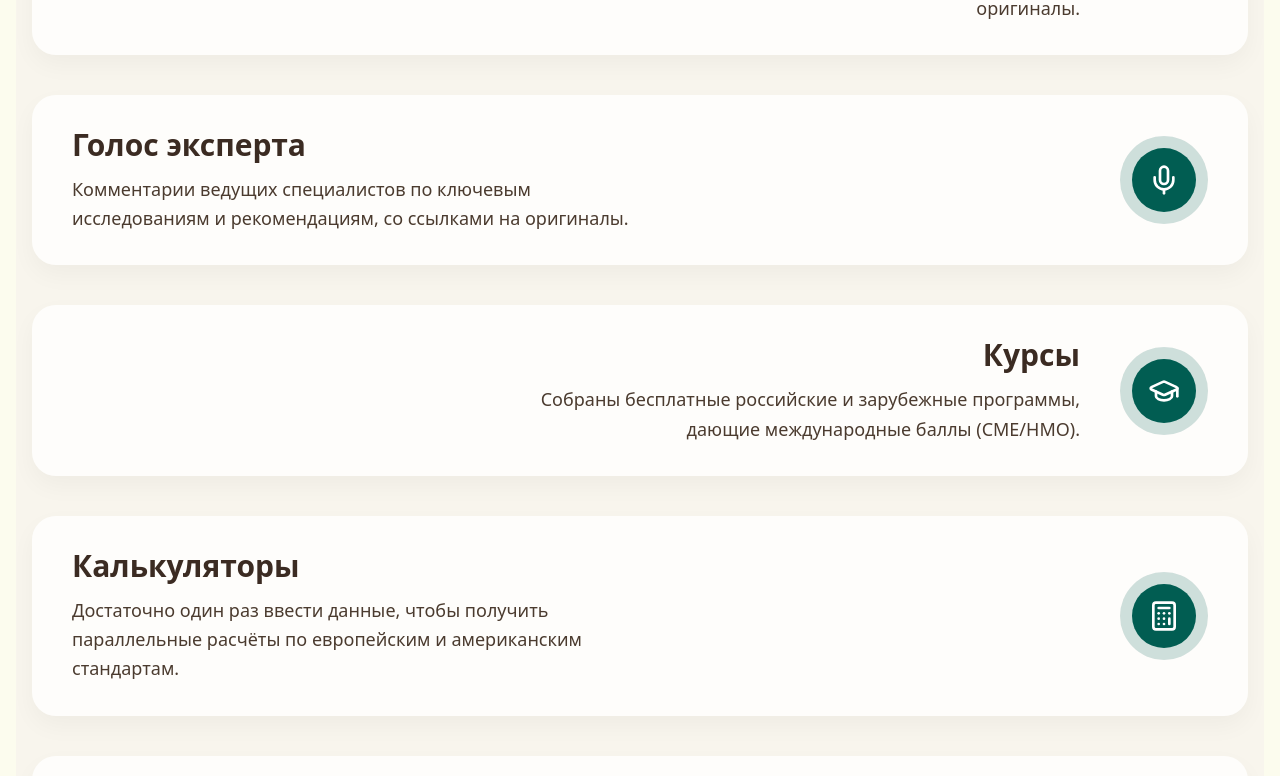
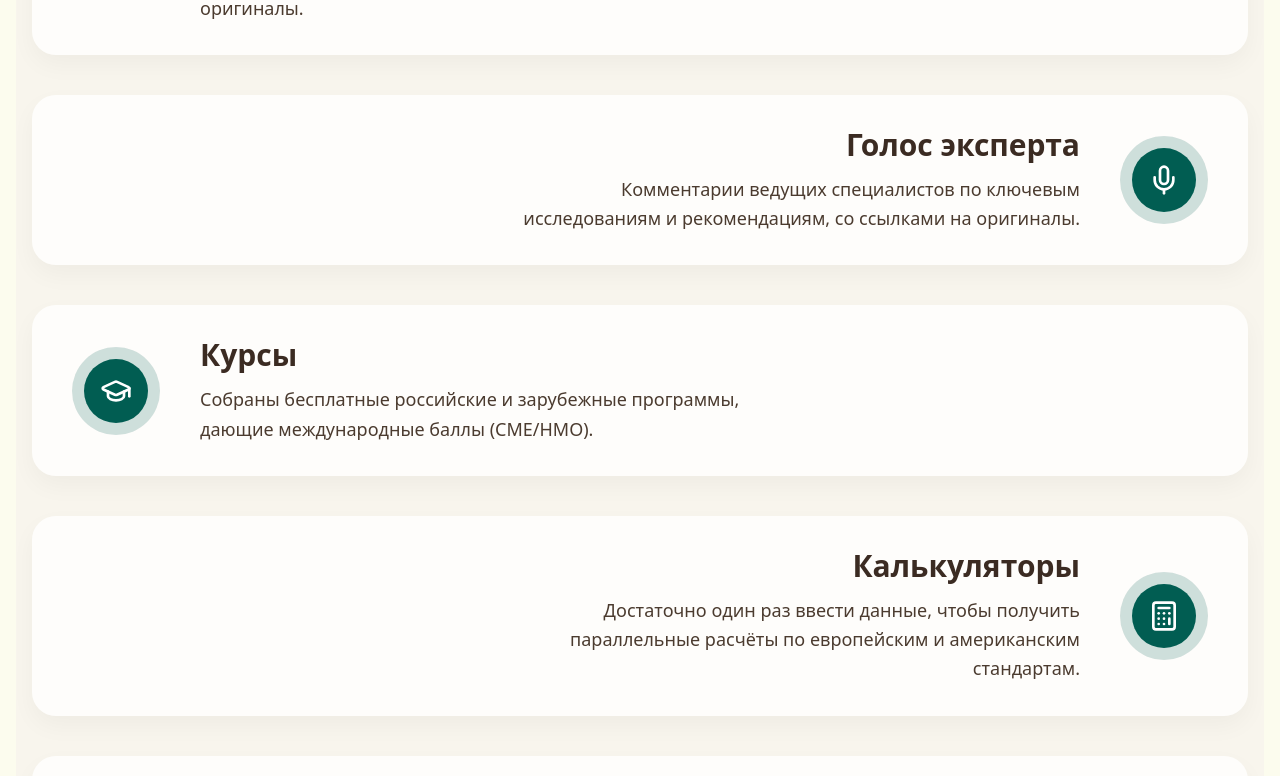
Before and after one commit to NMaryko/MedRadix, a Next.js app: page / in a window 1280 px wide. Shown: the part 1246-2022 px from the top of the page. Built offline with nearby package versions, Linux system fonts and the light colour scheme.

Commit message:
Update page.tsx

```diff
--- a/app/page.tsx
+++ b/app/page.tsx
@@ -1,4 +1,4 @@
-// app/page.tsx - АДАПТИВНАЯ версия для всех устройств
+// app/page.tsx - ИСПРАВЛЕНА ШАХМАТКА
 'use client';
 
 import { useState } from 'react';
@@ -230,7 +230,7 @@ export default function HomePage() {
         </ul>
       </section>
 
-      {/* Шахматка разделов - АДАПТИВНАЯ */}
+      {/* Шахматка разделов - ИСПРАВЛЕНА ЧЕРЕДОВАНИЕМ */}
       <section className="border-t border-gray-200 bg-[#f8f4ee]/80">
         <div className="max-w-[1360px] mx-auto px-4 py-12 lg:py-16 space-y-8 lg:space-y-10">
           {SECTIONS.map((section, index) => {
@@ -243,9 +243,7 @@ export default function HomePage() {
 
             return (
               <a key={section.id} href={section.href} className="block group">
-                <div className={`flex flex-col lg:flex-row items-center gap-6 lg:gap-10 rounded-3xl bg-white/80 px-6 lg:px-10 py-6 lg:py-8 shadow-[0_10px_25px_rgba(0,0,0,0.04)] transition-all duration-300 group-hover:shadow-[0_16px_40px_rgba(0,0,0,0.12)] group-hover:-translate-y-0.5 ${
-                  isOdd ? 'lg:flex-row' : 'lg:flex-row-reverse'
-                }`}>
+                <div className="flex flex-col lg:flex-row items-center gap-6 lg:gap-10 rounded-3xl bg-white/80 px-6 lg:px-10 py-6 lg:py-8 shadow-[0_10px_25px_rgba(0,0,0,0.04)] transition-all duration-300 group-hover:shadow-[0_16px_40px_rgba(0,0,0,0.12)] group-hover:-translate-y-0.5">
 
                   {/* Мобильная версия: всегда иконка сверху, текст снизу */}
                   <div className="lg:hidden w-full text-center">
@@ -262,12 +260,31 @@ export default function HomePage() {
                     </p>
                   </div>
 
-                  {/* Десктоп версия: шахматка с иконками по краям */}
+                  {/* Десктоп версия: ЧЕРЕДУЮЩАЯСЯ ШАХМАТКА */}
+                  <div className="hidden lg:flex items-center gap-10 w-full">
                     {isOdd ? (
+                      // Нечетные: иконка СЛЕВА, текст СПРАВА
                       <>
-                      {/* Текст справа */}
-                      <div className="hidden lg:flex flex-1 text-right">
-                        <div className="w-full">
+                        <div className="flex-none flex justify-start">
+                          <div className={`relative rounded-full p-3 ${haloBase} transition-all duration-300 group-hover:scale-110 group-hover:bg-opacity-70`}>
+                            <div className={`flex h-16 w-16 items-center justify-center rounded-full ${circleBase} text-white`}>
+                              <Icon className="h-8 w-8" />
+                            </div>
+                          </div>
+                        </div>
+                        <div className="flex-1 text-left">
+                          <h3 className={`${textColorTitle} text-3xl font-semibold mb-3`}>
+                            {section.title}
+                          </h3>
+                          <p className="text-lg leading-relaxed text-[#4b3b2f] max-w-xl">
+                            {section.description}
+                          </p>
+                        </div>
+                      </>
+                    ) : (
+                      // Четные: текст СЛЕВА, иконка СПРАВА
+                      <>
+                        <div className="flex-1 text-right">
                           <h3 className={`${textColorTitle} text-3xl font-semibold mb-3`}>
                             {section.title}
                           </h3>
@@ -275,10 +292,7 @@ export default function HomePage() {
                             {section.description}
                           </p>
                         </div>
-                      </div>
-
-                      {/* Иконка справа */}
-                      <div className="hidden lg:flex flex-none justify-end">
+                        <div className="flex-none flex justify-end">
                           <div className={`relative rounded-full p-3 ${haloBase} transition-all duration-300 group-hover:scale-110 group-hover:bg-opacity-70`}>
                             <div className={`flex h-16 w-16 items-center justify-center rounded-full ${circleBase} text-white`}>
                               <Icon className="h-8 w-8" />
@@ -286,30 +300,8 @@ export default function HomePage() {
                           </div>
                         </div>
                       </>
-                  ) : (
-                    <>
-                      {/* Иконка слева */}
-                      <div className="hidden lg:flex flex-none justify-start">
-                        <div className={`relative rounded-full p-3 ${haloBase} transition-all duration-300 group-hover:scale-110 group-hover:bg-opacity-70`}>
-                          <div className={`flex h-16 w-16 items-center justify-center rounded-full ${circleBase} text-white`}>
-                            <Icon className="h-8 w-8" />
+                    )}
                   </div>
-                        </div>
-                      </div>
-
-                      {/* Текст слева */}
-                      <div className="hidden lg:flex flex-1 text-left">
-                        <div className="w-full">
-                          <h3 className={`${textColorTitle} text-3xl font-semibold mb-3`}>
-                            {section.title}
-                          </h3>
-                          <p className="text-lg leading-relaxed text-[#4b3b2f] max-w-xl mr-auto">
-                            {section.description}
-                          </p>
-                        </div>
-                      </div>
-                    </>
-                  )}
                 </div>
               </a>
             );
```
Lines whose indentation alone changed are shown as unchanged.
